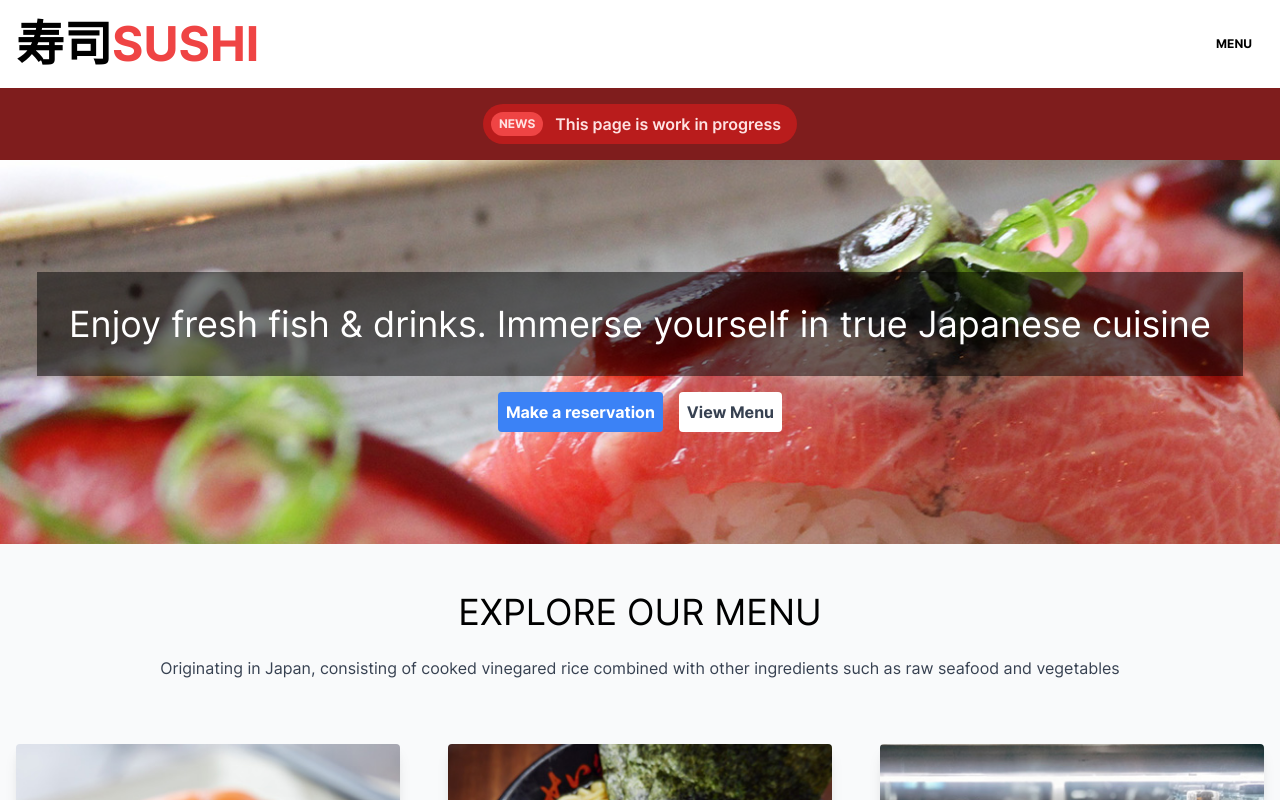
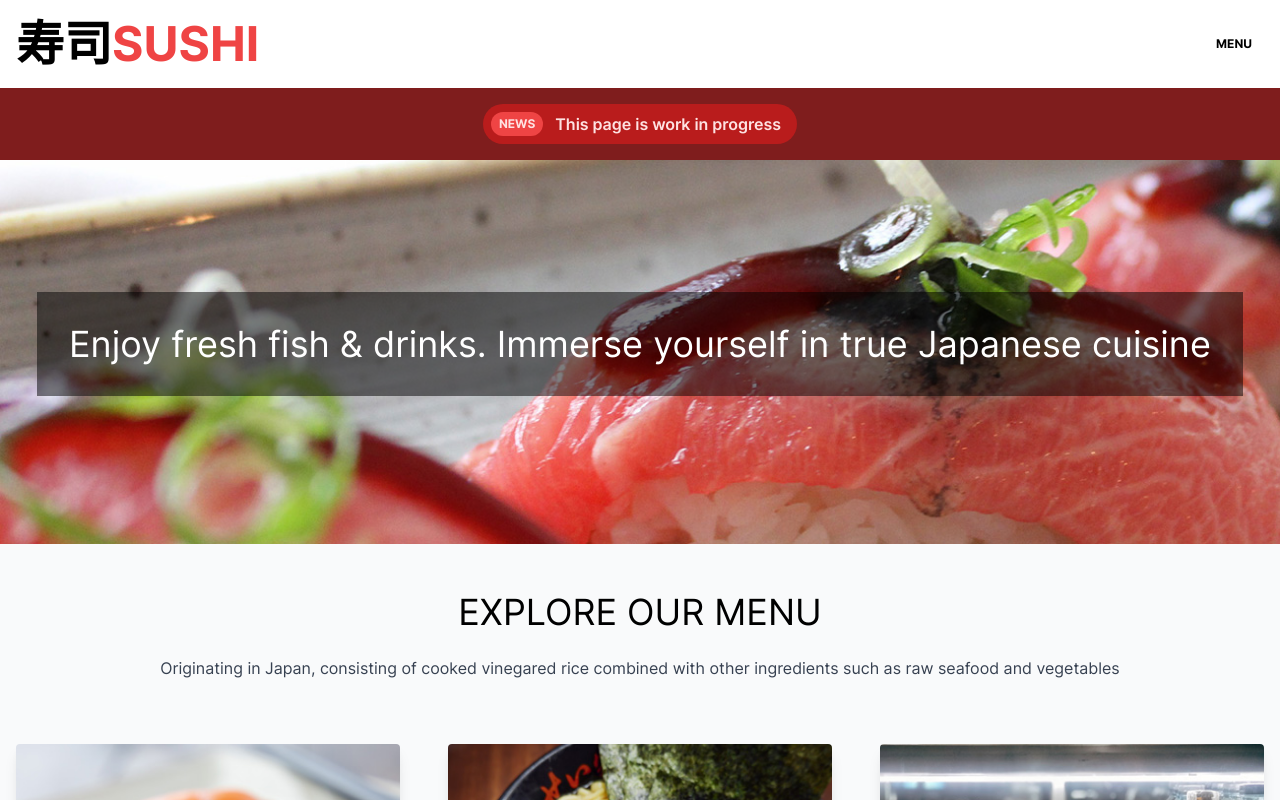
Before and after one commit to luckystar20206/sushi-landing-page-tailwindcss, a Vue app: page / in a window 1280 px wide. Built offline with nearby package versions, Linux system fonts and the light colour scheme; what @tailwindcss/typography would draw is missing.

Commit message:
Remove buttons from slider as vue3-carousel uses event.stopPropagation() which prevents buttons from being clicked.

```diff
--- a/src/components/SliderHome.vue
+++ b/src/components/SliderHome.vue
@@ -16,24 +16,6 @@
                             <span class="opacity-100">{{
                                 slide.headLine
                             }}</span>
-                        </div>
-                        <div
-                            class="flex flex-wrap content-around justify-center gap-2 md:gap-4"
-                        >
-                            <button
-                                class="text-xs md:text-base bg-blue-500 hover:bg-blue-700 text-white font-bold py-2 px-2 rounded"
-                            >
-                                Make a reservation
-                            </button>
-                            <button
-                                class="text-xs md:text-base bg-white hover:bg-gray-200 text-gray-700 font-bold py-2 px-2 rounded"
-                            >
-                                <a
-                                    href="/menu"
-                                    @click="handleSliderButton('/menu')"
-                                    >View Menu</a
-                                >
-                            </button>
                         </div>
                     </div>
                 </div>
```
